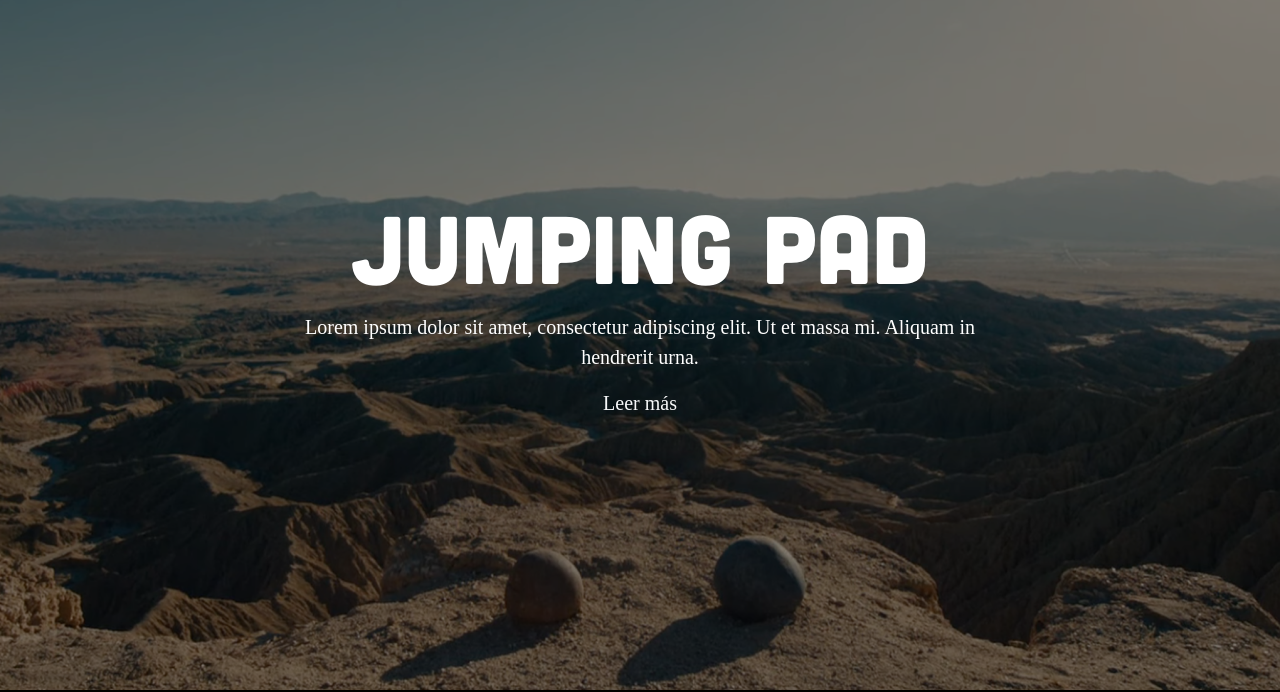
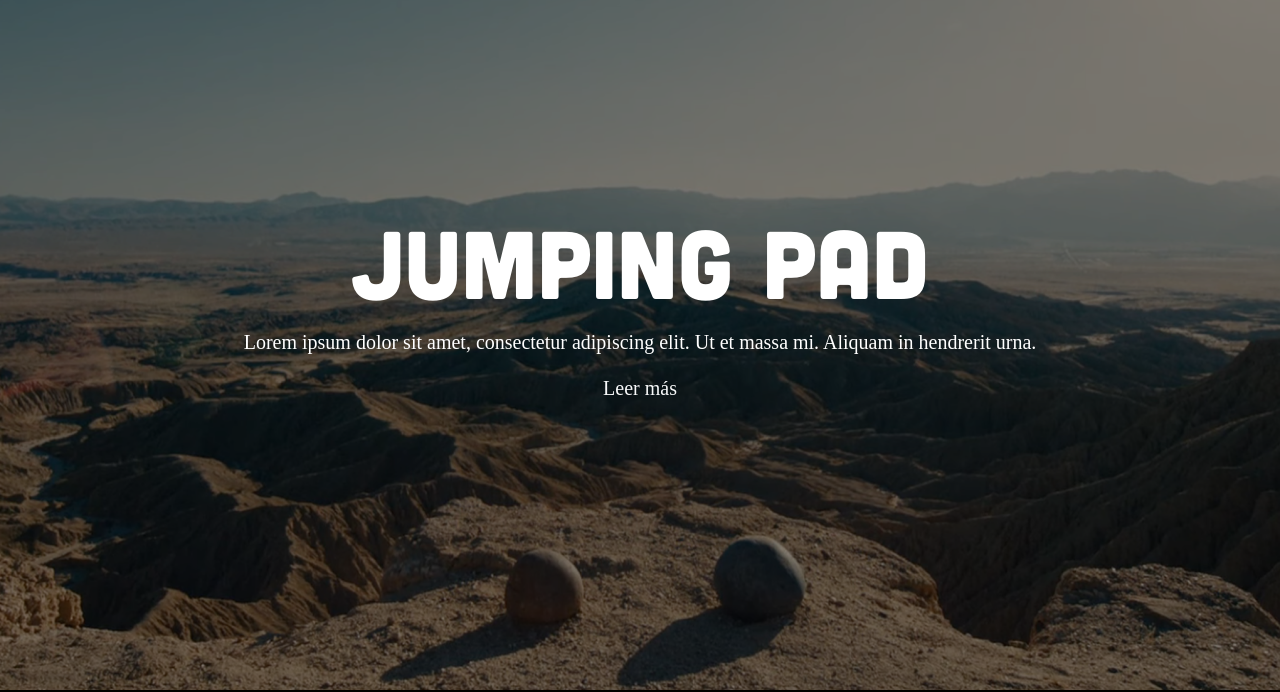
Before and after one commit to paulyatim/eeaao, a plain HTML site: page index.html in a window 1280 px wide. Shown: the part 5400-6092 px from the top of the page. Drawn offline with nearby package versions, Linux system fonts and the light colour scheme; a web font is replaced by a local one.

Commit message:
detalles menores

```diff
--- a/css/style.css
+++ b/css/style.css
@@ -1,42 +1,42 @@
 @font-face {
     font-family: cubano;
-    src: url(/fonts/Cubano.ttf);
+    src: url(../fonts/Cubano.ttf);
 }
 @font-face {
     font-family: castoro;
-    src: url(/fonts/CastoroTitling.ttf);
+    src: url(../fonts/CastoroTitling.ttf);
 }
 @font-face {
     font-family: greatVibes;
-    src: url(/fonts/GreatVibes.ttf);
+    src: url(../fonts/GreatVibes.ttf);
 }
 @font-face {
     font-family: homemadeApple;
-    src: url(/fonts/HomemadeApple.ttf);
+    src: url(../fonts/HomemadeApple.ttf);
 }
 @font-face {
     font-family: irishGrover;
-    src: url(/fonts/IrishGrover.ttf);
+    src: url(../fonts/IrishGrover.ttf);
 }
 @font-face {
     font-family: barcode;
-    src: url(/fonts/LibreBarcode39.ttf);
+    src: url(../fonts/LibreBarcode39.ttf);
 }
 @font-face {
     font-family: luckiestGuy;
-    src: url(/fonts/LuckiestGuy.ttf);
+    src: url(../fonts/LuckiestGuy.ttf);
 }
 @font-face {
     font-family: redacted;
-    src: url(/fonts/RedactedScript.ttf);
+    src: url(../fonts/RedactedScript.ttf);
 }
 @font-face {
     font-family: rubikPixels;
-    src: url(/fonts/RubikPixels.ttf);
+    src: url(../fonts/RubikPixels.ttf);
 }
 @font-face {
     font-family: sedgwickAve;
-    src: url(/fonts/SedgwickAve.ttf);
+    src: url(../fonts/SedgwickAve.ttf);
 }
 @keyframes font-changer {
     0% {
@@ -212,7 +212,7 @@ footer {
     }
     #pageTitle h1:hover, .home-section h3:hover {
         animation-name: font-changer;
-        animation-duration: 1s;
+        animation-duration: 0.5s;
         animation-iteration-count: infinite;
     }
     #pageTitle h2 {
--- a/index.html
+++ b/index.html
@@ -88,7 +88,7 @@
         <p>Lorem ipsum dolor sit amet, consectetur adipiscing elit. Ut et massa mi. Aliquam in hendrerit urna. Pellentesque sit amet sapien fringilla, mattis ligula consectetur, ultrices mauris. Maecenas vitae mattis tellus. Nullam quis imperdiet augue.</p>
     </div>
     <div id="jumpingPadHome" class="home-section">
-        <div class="col-lg-8 col-sm-12">
+        <div class="col-lg-10 col-sm-12">
             <h3>Jumping Pad</h3>
             <p>Lorem ipsum dolor sit amet, consectetur adipiscing elit. Ut et massa mi. Aliquam in hendrerit urna.</p>
             <p><a href="pages/jumping-pad.html" class="link-light">Leer más</a></p>
```
Also changed, not shown: images/a24-bg-mobile.png, 1 other file.
